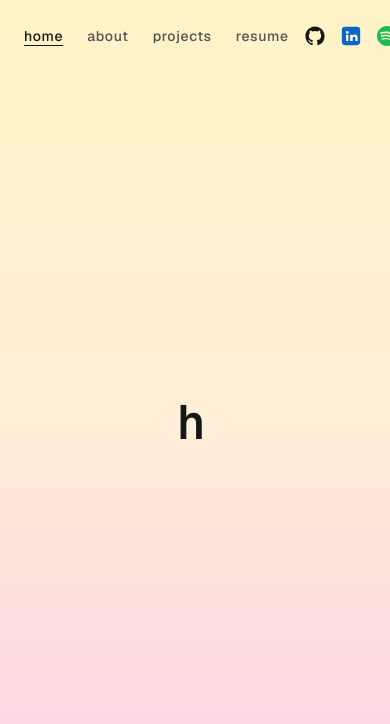
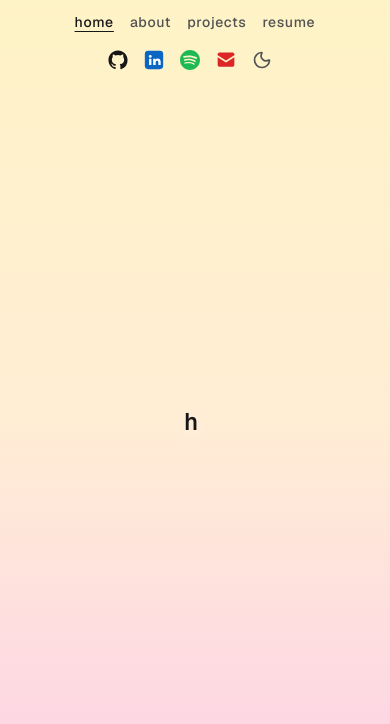
Before and after one commit to shivaniparimi/shivani-portfolio, a Next.js app: page / in a window 390 px wide. Shown: the top 724 px of the page. Built offline with nearby package versions, Linux system fonts and the light colour scheme.

Commit message:
fix iphone layout

```diff
--- a/app/page.tsx
+++ b/app/page.tsx
@@ -1,7 +1,7 @@
 export default function Home() {
   return (
-    <main className="flex min-h-screen flex-col items-center justify-center gap-8">
-      <h1 className="text-5xl sm:text-6xl font-semibold text-neutral-900 dark:text-white drop-shadow-[0_2px_12px_rgba(255,255,255,0.9)] dark:drop-shadow-[0_2px_16px_rgba(255,255,255,0.35)]">
+    <main className="flex min-h-screen flex-col items-center justify-center gap-8 px-4">
+      <h1 className="text-[clamp(1.5rem,6vw,3.75rem)] font-semibold text-neutral-900 dark:text-white drop-shadow-[0_2px_12px_rgba(255,255,255,0.9)] dark:drop-shadow-[0_2px_16px_rgba(255,255,255,0.35)]">
         <span className="inline-block overflow-hidden whitespace-nowrap align-bottom font-mono animate-type1 w-0">
           hi, i&apos;m shivani
         </span>
--- a/components/Nav.tsx
+++ b/components/Nav.tsx
@@ -23,8 +23,8 @@ export default function Nav() {
   const pathname = usePathname();
 
   return (
-    <nav className="fixed top-0 inset-x-0 z-50 flex items-center justify-between gap-4 px-6 sm:px-10 py-4">
-      <div className="flex items-center gap-6 sm:gap-8">
+    <nav className="fixed top-0 inset-x-0 z-50 flex flex-wrap items-center justify-center sm:justify-between gap-x-4 gap-y-2 px-4 sm:px-10 py-3 sm:py-4">
+      <div className="flex items-center gap-4 sm:gap-8">
         {navItems.map((item) => (
           <Link
             key={item.href}
```
